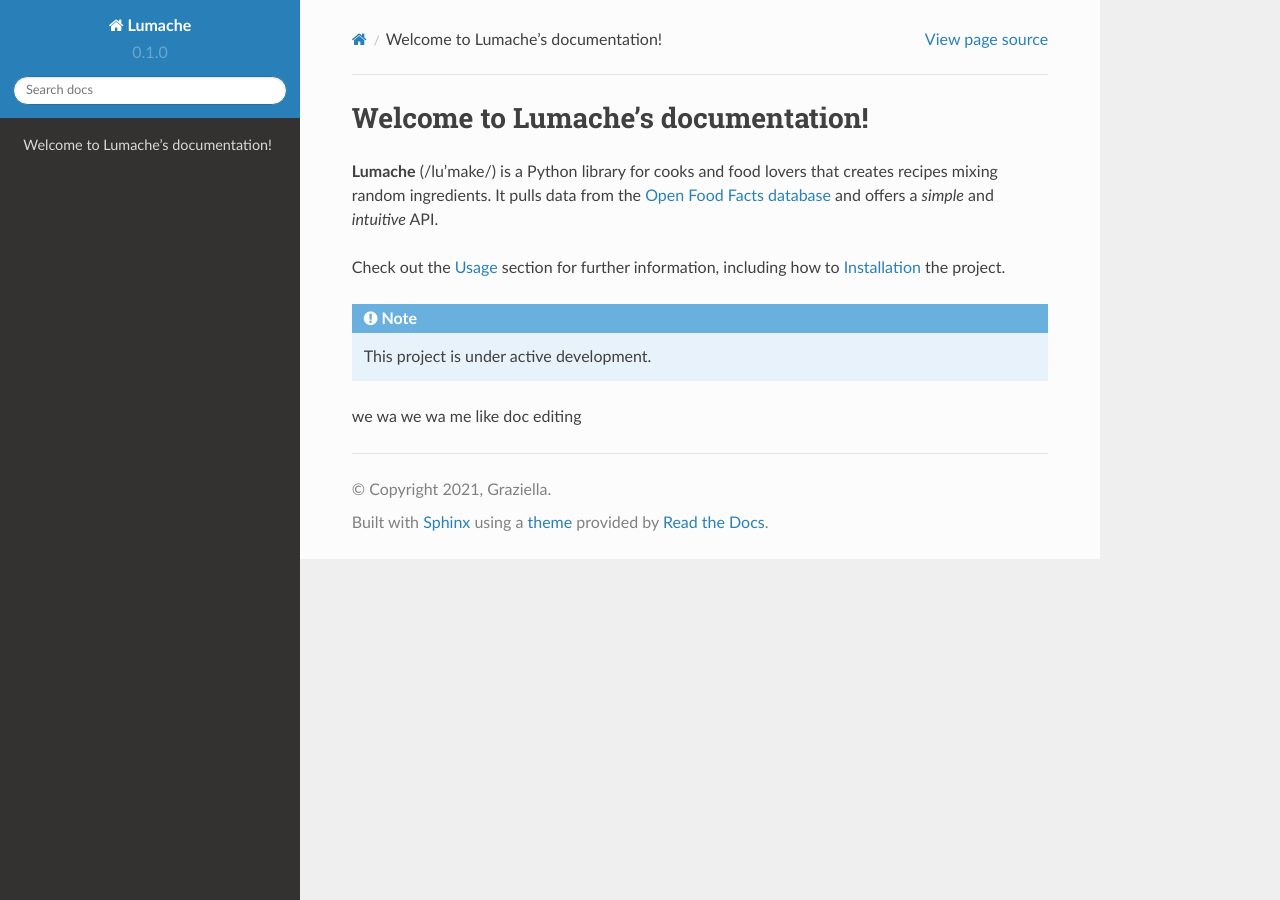
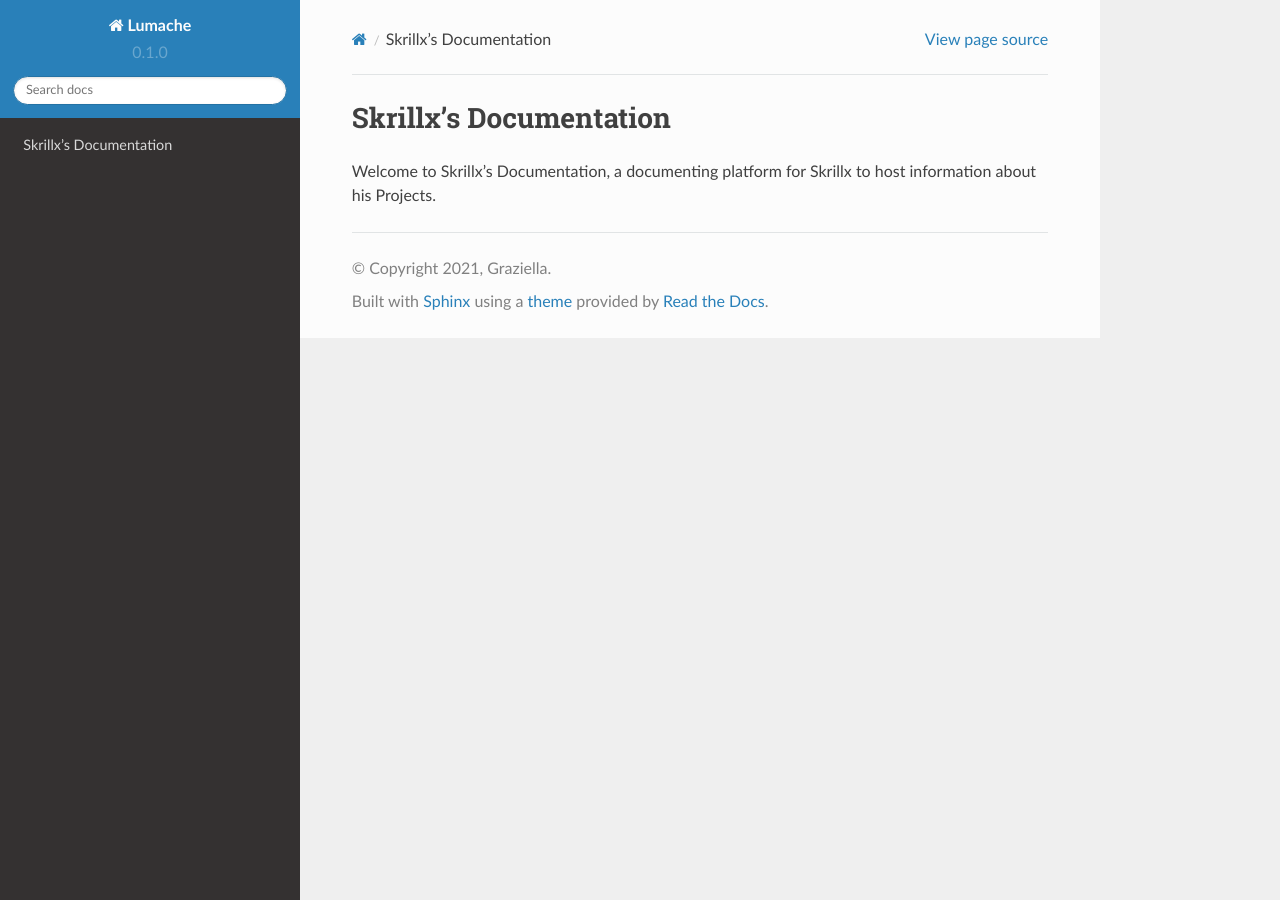
Before and after one commit to Skrillx13/Skrillxs-Documentation, a Sphinx documentation site: the page built from docs/source/index.rst, in a window 1280 px wide. Built offline with Sphinx 7.4.7 and the Read the Docs theme 2.0.0, drawn with Linux system fonts in a browser that asks for light colours.

Commit message:
Update index.rst

```diff
--- a/docs/source/index.rst
+++ b/docs/source/index.rst
@@ -1,17 +1,4 @@
-Welcome to Lumache's documentation!
+Skrillx's Documentation
 ===================================
 
-**Lumache** (/lu'make/) is a Python library for cooks and food lovers
-that creates recipes mixing random ingredients.
-It pulls data from the `Open Food Facts database <https://world.openfoodfacts.org/>`_
-and offers a *simple* and *intuitive* API.
-
-Check out the :doc:`usage` section for further information, including
-how to :ref:`installation` the project.
-
-.. note::
-
-   This project is under active development.
-
-
-we wa we wa me like doc editing
+Welcome to Skrillx's Documentation, a documenting platform for Skrillx to host information about his Projects.
```
